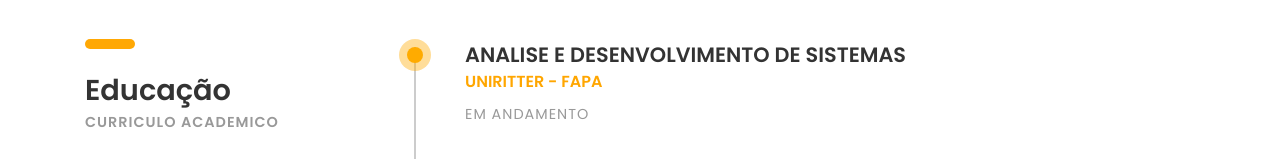
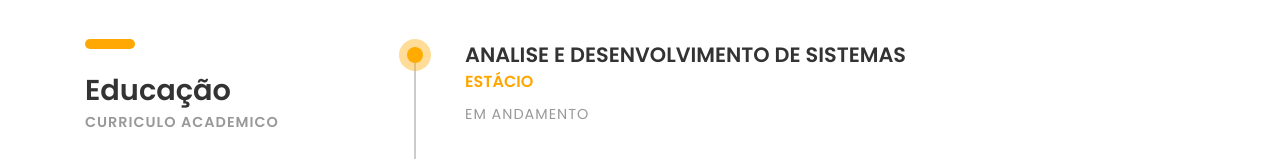
Before and after one commit to vvibrich/vvibrich, a plain HTML site: page index.html in a window 1280 px wide. Shown: the part 2369-2528 px from the top of the page. Drawn offline with Linux system fonts and the light colour scheme; files whose address does not match are found by name.

Commit message:
atualizar faculdade

```diff
--- a/index.html
+++ b/index.html
@@ -178,7 +178,7 @@
 					<div class="education-wrapper">
 						<div class="education margin-b-50">
 							<h4><b>ANALISE E DESENVOLVIMENTO DE SISTEMAS</b></h4>
-							<h5 class="font-yellow"><b>UNIRITTER - FAPA</b></h5>
+							<h5 class="font-yellow"><b>ESTÁCIO</b></h5>
 							<h6 class="font-lite-black margin-t-10">EM ANDAMENTO</h6>
 							<p class="margin-tb-30">Estudando o desenvolvimento, analise, e suporte a softwares e sistemas automatizados, utilizando, criando e mantendo ferramentas para facilitar a vida do usuário comum<p>
 						</div><!-- education -->
```
